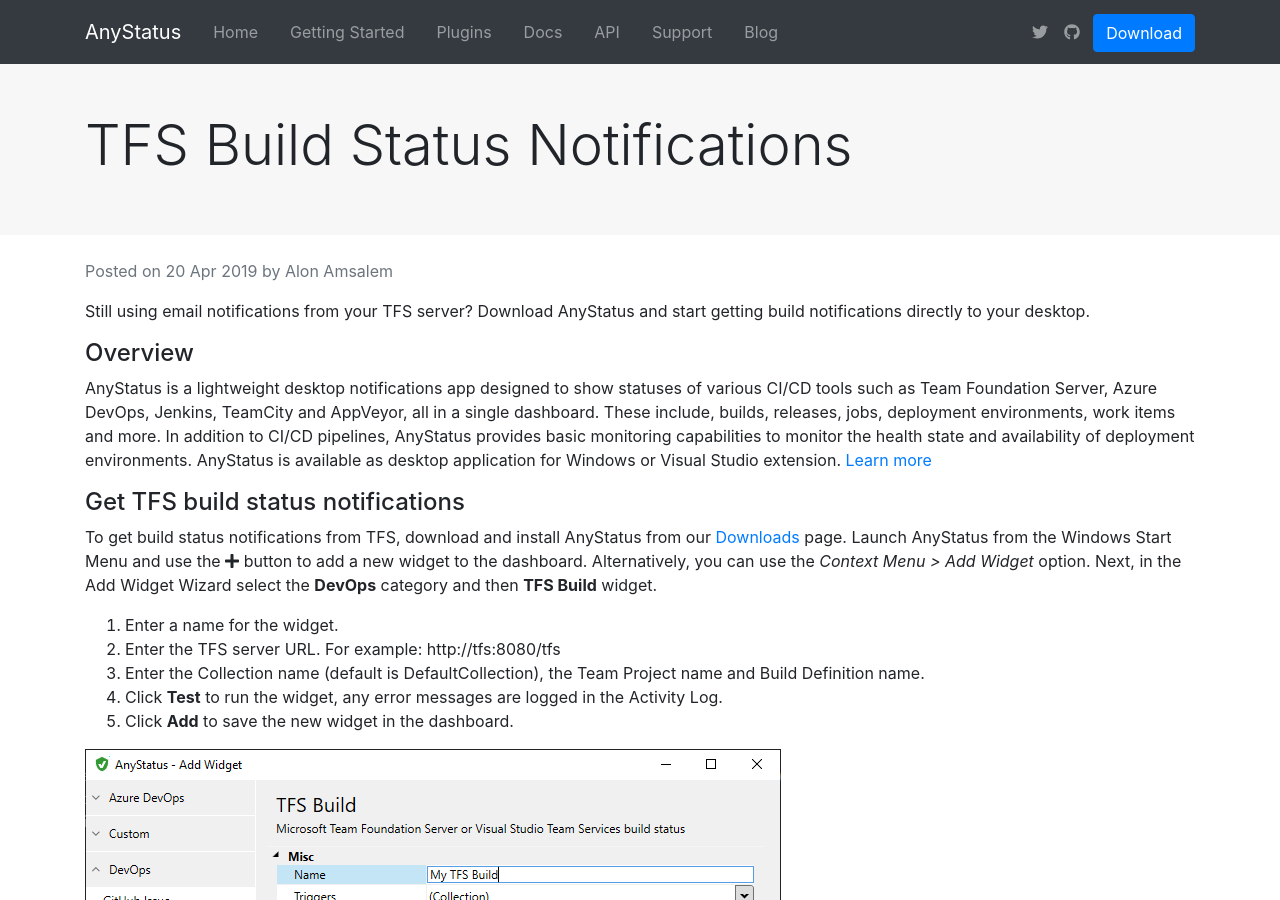
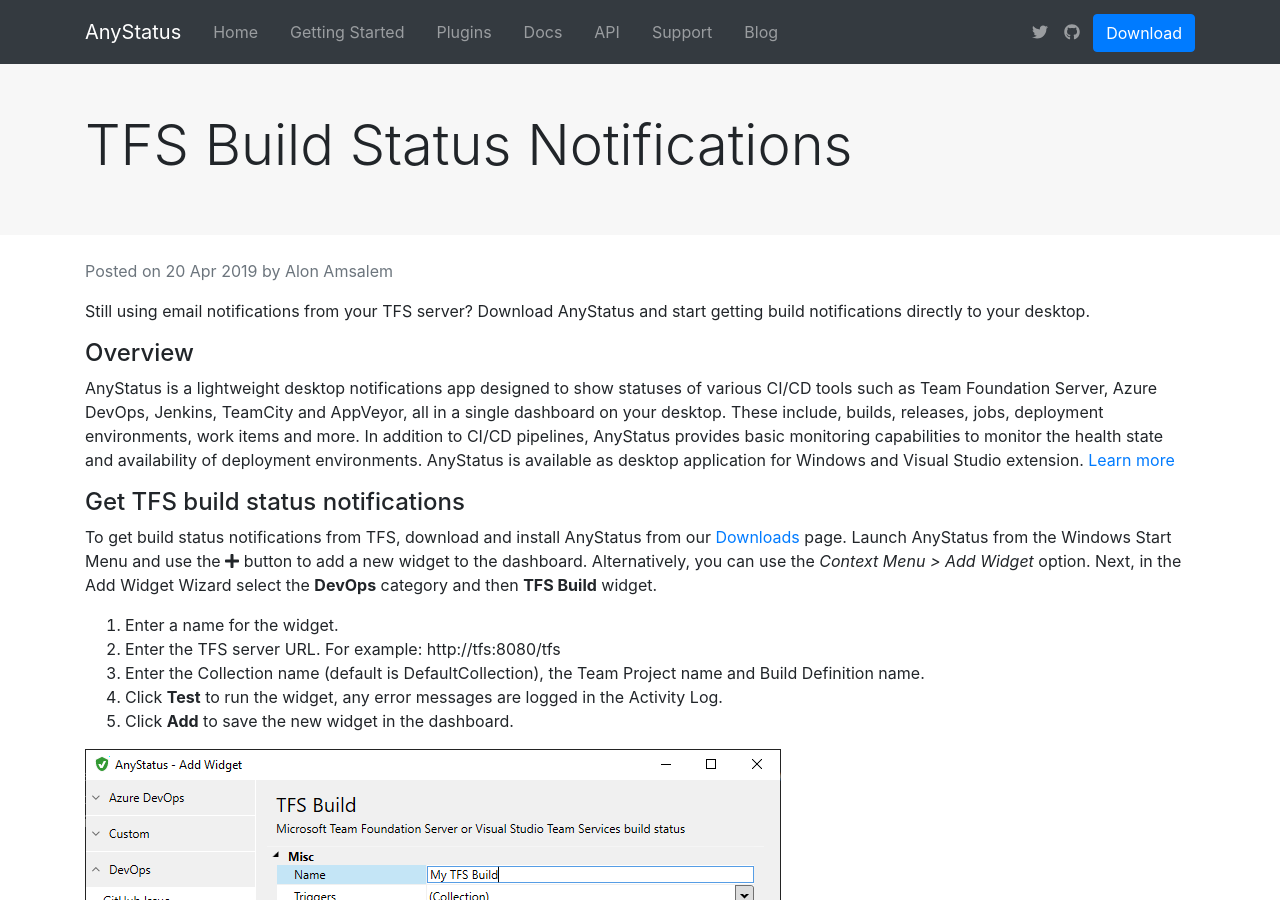
Before and after one commit to AnyStatus/anystatus.github.io, a Jekyll site: the page built from _posts/2019-04-20-tfs-build-status-notifications.md, in a window 1280 px wide and 900 px high. Built offline with Jekyll 4.4.1, drawn with Linux system fonts in a browser that asks for light colours; comment, search, counter and statistics services are not loaded.

Commit message:
Mr Hyde was here …

```diff
--- a/_posts/2019-04-20-tfs-build-status-notifications.md
+++ b/_posts/2019-04-20-tfs-build-status-notifications.md
@@ -10,7 +10,7 @@
 
 #### Overview
 
-AnyStatus is a lightweight desktop notifications app designed to show statuses of various CI/CD tools such as Team Foundation Server, Azure DevOps, Jenkins, TeamCity and AppVeyor, all in a single dashboard. These include, builds, releases, jobs, deployment environments, work items and more. In addition to CI/CD pipelines, AnyStatus provides basic monitoring capabilities to monitor the health state and availability of deployment environments. AnyStatus is available as desktop application for Windows or Visual Studio extension. [Learn more](/)
+AnyStatus is a lightweight desktop notifications app designed to show statuses of various CI/CD tools such as Team Foundation Server, Azure DevOps, Jenkins, TeamCity and AppVeyor, all in a single dashboard on your desktop. These include, builds, releases, jobs, deployment environments, work items and more. In addition to CI/CD pipelines, AnyStatus provides basic monitoring capabilities to monitor the health state and availability of deployment environments. AnyStatus is available as desktop application for Windows and Visual Studio extension. [Learn more](/)
 
 #### Get TFS build status notifications
 
```
